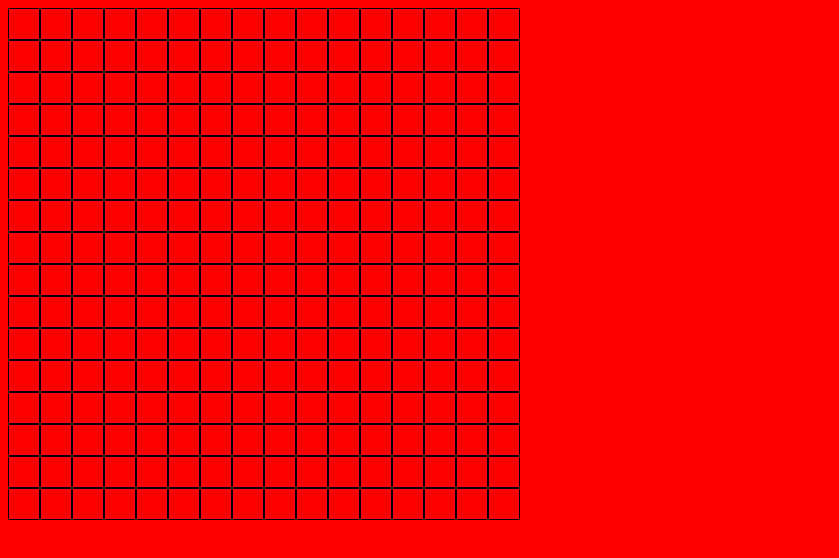
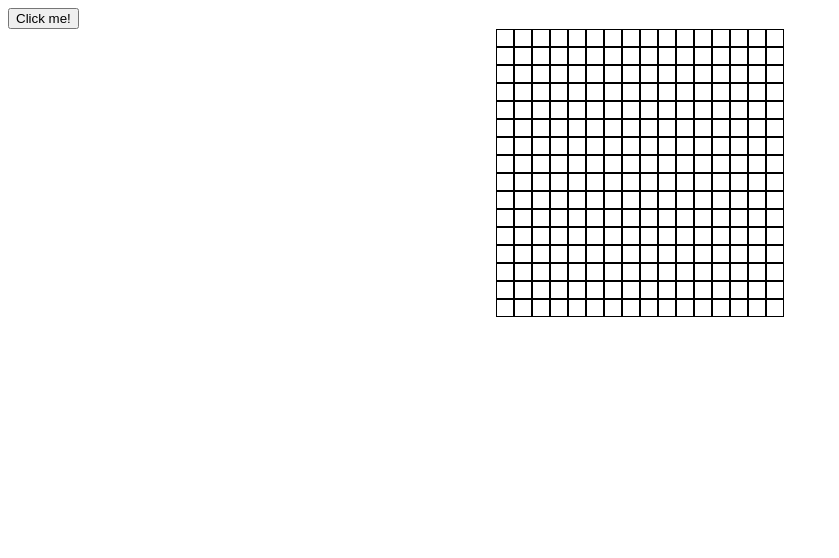
Before and after one commit to NMRSantos/odin-etch-a-sketch, a plain HTML site: page index.html in a window 1280 px wide. Shown: the whole page, without its empty margins (0-839 px from the left). Drawn offline with Linux system fonts and the light colour scheme.

Commit message:
Update logic and add grid size change button

```diff
--- a/index.html
+++ b/index.html
@@ -4,8 +4,11 @@
     <meta charset="UTF-8">
     <meta name="viewport" content="width=device-width, initial-scale=1.0">
     <title>Document</title>
+    <link rel="stylesheet" href="style.css">
 </head>
 <body>
+    <button class="button">Click me!</button>
+    <div class="grid"></div>
     <script src="scripts.js"></script>
 </body>
 </html>
--- a/scripts.js
+++ b/scripts.js
@@ -1,42 +1,51 @@
-const body = document.getElementsByName(".body");
-const row = document.createElement("div");
-document.body.appendChild(row);
-row.style.display = "flex";
-row.style.width = "525px";
-row.style.padding = "0px";
-row.style.margin = "0px";
-row.style.flexWrap = "wrap";
+const grid = document.querySelector(".grid");
+const button = document.querySelector(".button");
 
+let gridSize = 16
 
-let gridSize = 16;
+function makeSquare(row) {
+    const square = document.createElement("div");
+    //SQUARE CSS STYLING
+    row.appendChild(square);
+    square.style.height = "16px";
+    square.style.width = "16px";
+    square.style.border = "solid black 1px";
+    square.className = "square";
+};
 
 function makeRow() {
+    const row = document.createElement("div");
+    row.className = "row";
+    grid.appendChild(row);
     for (let i = 0; i < gridSize; i++) {
-        const cube = document.createElement("div");
-        row.appendChild(cube);
-        cube.style.height = "30px";
-        cube.style.width = "30px";
-        cube.style.border = "solid, black, 1px";
-    };
+        makeSquare(row);
+    }
 };
 
 function makeGrid() {
-    for (let i = 0; i < gridSize; i++)
+    for (let i = 0; i < gridSize; i++) {
         makeRow();
-    stopPropagation()
+    }
 };
 
-addEventListener("mouseover", (event) => {
-    event.target.style.backgroundColor = "red";
+document.addEventListener("mouseover", (event) => {
+    if(event.target.classList.contains("square")) {
+        event.target.style.backgroundColor = "red";
+    };
 });
-
 
 makeGrid();
 
-
-// make a 16x16 grid
-//make one row with 16 boxes
-//repeat until 16 rows
-
-
-// make one box
+button.addEventListener("click", () => {
+    gridSize = prompt("Please, set a grid size");
+    if (gridSize <= 100) {
+        grid.innerHTML = "";
+        makeGrid();
+        console.log("New grid size is", gridSize);
+    } else {
+        gridSize = prompt("Please, set a size lower than 100");
+        grid.innerHTML = "";
+        makeGrid();
+        console.log("New grid size is", gridSize);
+    };
+});
--- /dev/null
+++ b/style.css
@@ -0,0 +1,8 @@
+.row {
+    display: flex;
+    padding: 0px;
+    margin: 0px;
+    flex-wrap: wrap;
+    align-items: center;
+    justify-content: center;
+}
```
